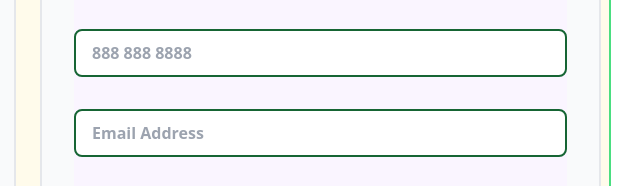
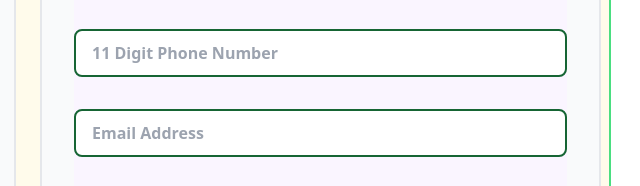
Before and after one commit to drjhatka/assignment-5, a plain HTML site: page index.html in a window 1280 px wide. Shown: the part 1185-1371 px from the top of the page, 616-1256 px from the left. Drawn offline with nearby package versions, Linux system fonts and the light colour scheme.

Commit message:
Logic all done

```diff
--- a/index.html
+++ b/index.html
@@ -1,6 +1,5 @@
 <!DOCTYPE html>
 <html lang="en">
-
 <head>
     <meta charset="UTF-8">
     <meta name="viewport" content="width=device-width, initial-scale=1.0">
@@ -11,7 +10,6 @@
     <script src="https://cdn.tailwindcss.com"></script>
     <title>GH Ticketing Services</title>
 </head>
-
 <body>
     <!-- Navbar Start -->
     <nav class="lg:w-11/12 mx-auto py-4">
@@ -61,6 +59,8 @@
     <!-- Navbar End -->
 
     <main class="lg:w-11/12 mx-auto">
+
+    <!-- Banner section with image overlay -->
         <section class="z-30 rounded-lg"
             style="background: linear-gradient(to bottom, rgba(14, 9, 9, 0.3) 49%, rgba(52, 47, 47, 0.1) 29%, rgba(0, 0, 0, 0.1) 100%),url('images/greyhound.webp') no-repeat ;background-size: cover;height: 600px;">
             <div class="-z-10 flex lg:min-h-[600px]   flex-col  items-center  gap-16 py-20 ">
@@ -72,9 +72,11 @@
                         aria-hidden="true"></i> Purchase tickets</a>
             </div>
         </section>
+
+    <!-- Seat Layout Section -->
         <section class="flex  flex-col-reverse lg:gap-6 lg:pl-4 pr-2 lg:grid lg:grid-cols-2 border-2 py-6
                                 ronded-3xl border-t-4 bg-amber-50 rounded-3xl border-green-400 mt-4">
-            <!-- Seat Layout Container -->
+        <!-- Seat Layout Container -->
             <div id="seatContainer" class="bg-gray-50 py-6 px-4 rounded-md border-2">
                 <div class="flex justify-between text-2xl font-bold pb-4 px-6 border-dashed border-b-2 ">
                     <h1>Select Your Seat</h1>
@@ -95,7 +97,7 @@
                         <img class="bg-gray-100" src="images/steering.webp" width="40px" alt=""></div>
                 </div>
             </div>
-            <!-- Booking Row Container -->
+        <!-- Booking Row Container -->
             <div class="relative text-lg bg-gray-50 font-semibold pb-8 py-6 px-8  rounded-lg border-2 ">
                 <h1 class="  text-red-600 text-center" id="default_text">No Seats Selected</h1>
                 <div id="list_container" class=" flex w-full items-center justify-around  gap-8 border-b-2 border-t-2 border-dashed border-green-500 pb-2 pt-2 px-2">
@@ -142,13 +144,14 @@
                 </div>
                 <div class="flex flex-col gap-8 bg-purple-50 pt-10">
                     <input id="pax_name" "text" class="input border-2 border-green-800"placeholder="Passenger Name">
-                    <input id="pax_phone" type="number" class="input border-2 border-green-800"  placeholder="888 888 8888" pattern="[0-9]{3} [0-9]{3} [0-9]{5}" maxlength="11"   required/>
+                    <input id="pax_phone" type="number" class="input border-2 border-green-800"  placeholder="11 Digit Phone Number" pattern="[0-9]{3} [0-9]{3} [0-9]{5}" maxlength="11"   required/>
                     <input id="pax_email" type="email" class="input border-2 border-green-800" placeholder="Email Address">
                     <button disabled  id="next_btn" class="btn btn-success text-white">Next</button>
                 </div>
             </div>
         </section>
-        <!-- modal -->
+
+        <!-- modal section -->
         <dialog id="modal" class="modal hidden min-w-96 mx-auto ">
             <div class="modal-box flex flex-col gap-4 bg-slate-100 justify-center items-center py-5  overflow-hidden ">
                 <div class="flex justify-center items-center gap-4 ">
```
Also changed, not shown: main.js (+3 -10 lines).
